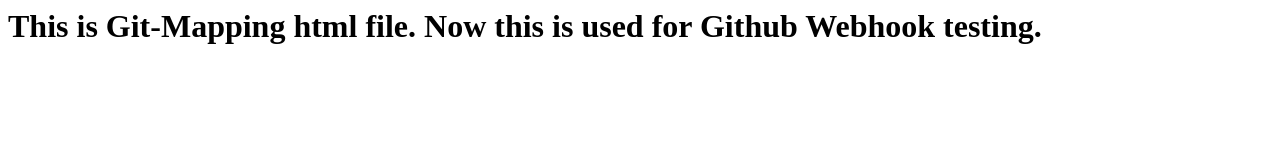
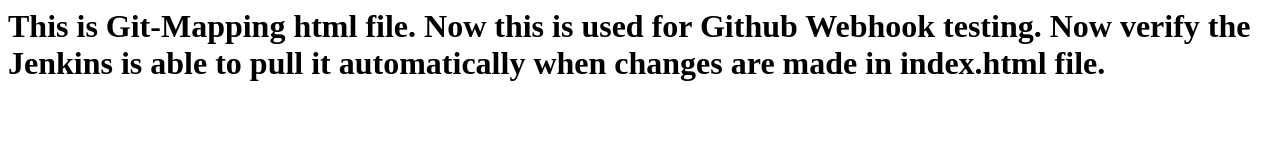
Before and after one commit to Shubham1897/Luffy-Git-Mapping, a plain HTML site: page index.html in a window 1280 px wide. Drawn offline with Linux system fonts and the light colour scheme.

Commit message:
Day5 work

```diff
--- a/index.html
+++ b/index.html
@@ -1,4 +1,5 @@
 <h1>
 	This is Git-Mapping html file.
 	Now this is used for Github Webhook testing.
+	Now verify the Jenkins is able to pull it automatically when changes are made in index.html file.
 </h1>
```
